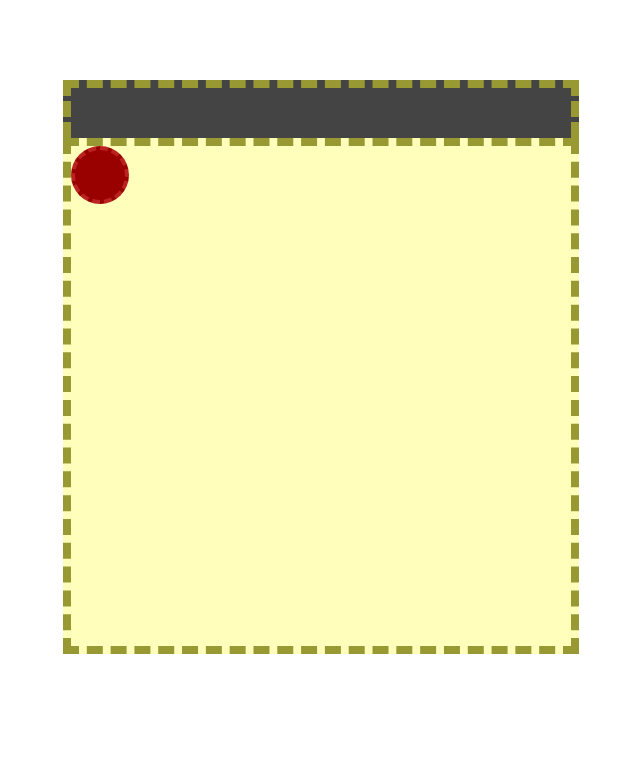
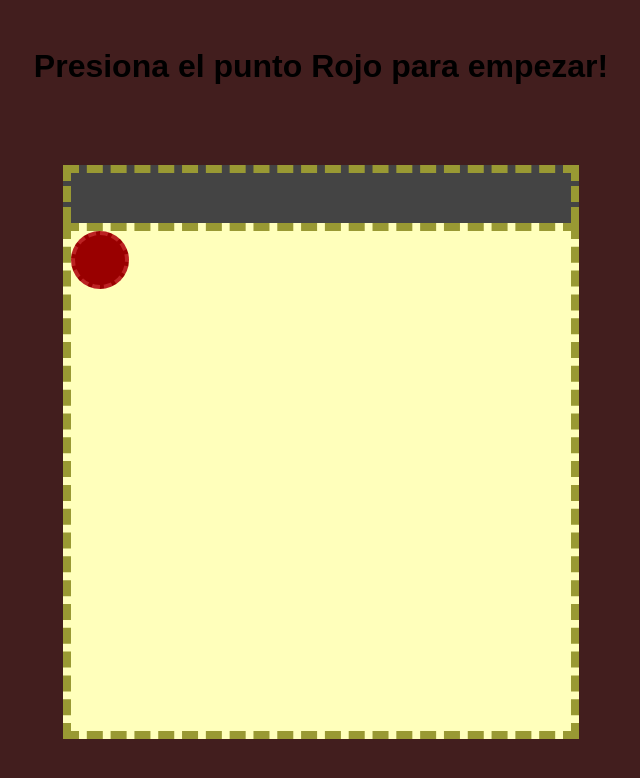
Before and after one commit to gonzalopl16/juego-Click, a plain HTML site: page index.html in a window 1280 px wide. Shown: the whole page, without its empty margins (319-959 px from the left). Drawn offline with Linux system fonts and the light colour scheme.

Commit message:
cambios minimos

```diff
--- a/css/styles.css
+++ b/css/styles.css
@@ -2,6 +2,15 @@
     padding: 0;
     margin: 0;
     font-family: sans-serif;
+}
+
+h1 {
+    text-align: center;
+    margin: 3rem;
+}
+
+body {
+    background-color: rgb(66, 30, 30);
 }
 
 .container {
--- a/index.html
+++ b/index.html
@@ -8,7 +8,7 @@
     <title>Juego</title>
 </head>
 <body>
-    <div id="quitar">
+    <h1>Presiona el punto Rojo para empezar!</h1>
         <div class="container pointer">
             <span id="puntos"></span>
             <span id="ned"></span>
@@ -20,7 +20,6 @@
             </div>
         </div>
         <div id="mensaje"></div>
-    </div>
     <script src="js/app.js"></script>
 </body>
 </html>
```
